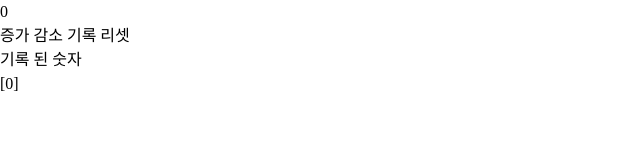
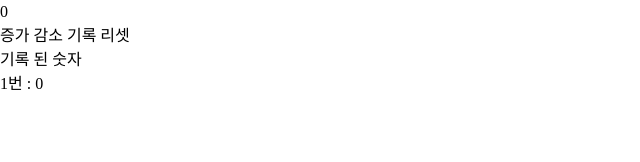
Before and after one commit to SangWon7242/react_tutorial1_T, a Next.js app: page / in a window 1280 px wide. Both pictures are taken after a click on the button "기록". Shown: the top 162 px of the page, without its empty margins (0-640 px from the left). Built offline with nearby package versions, Linux system fonts and the light colour scheme; a web font is replaced by a local one.

Commit message:
숫자 기록을 map을 이용하여 기록

```diff
--- a/src/app/page.tsx
+++ b/src/app/page.tsx
@@ -43,7 +43,15 @@ export default function Home() {
         ) : (
           <>
             <h1>기록 된 숫자</h1>
-            <div>{JSON.stringify(numberList)}</div>
+            <nav>
+              <ul>
+                {numberList.map((num, index) => (
+                  <li key={index}>
+                    {index + 1}번 : {num}
+                  </li>
+                ))}
+              </ul>
+            </nav>
           </>
         )}
       </div>
```
